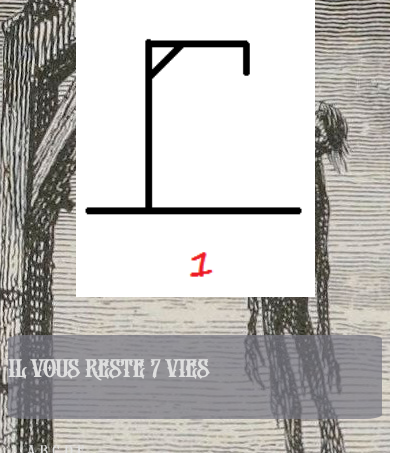
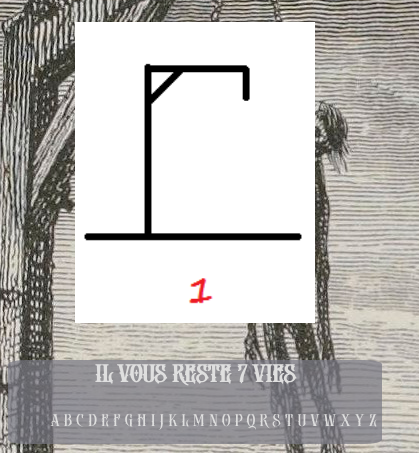
Before and after one commit to LeoBamCas/pendu, a plain HTML site: page index.html in a window 390 px wide. Shown: the part 111-564 px from the top of the page, 419 px wide, since content can reach past the window. Drawn offline with Linux system fonts and the light colour scheme.

Commit message:
disparition btnreload + responsive

```diff
--- a/script/script.js
+++ b/script/script.js
@@ -36,6 +36,8 @@ function start(){
     coeur.textContent = `il vous reste ${compteur} vies`;
     ronnie.pause();
     mort.pause();
+    btnReload.classList.remove('visible');
+    btnReload.classList.add('hidden');
 
 
 }
--- a/style/style.css
+++ b/style/style.css
@@ -128,9 +128,12 @@ h1{
     visibility: visible;
 }
 
-@media screen and (max-width: 450px) {
+@media screen and (max-width: 900px) {
     h1, h3{
         width: 60vw;
+    }
+    #titre{
+        margin-bottom: 3vh;
     }
     #topPart{
         flex-direction: column;
@@ -151,5 +154,16 @@ h1{
     }
     #checked{
         font-size: 2vh;
+        width: 100%;
+        margin-top: 0%;
+        text-align: center;
+    }
+    #vie{
+        padding: 1vh;
+
+    }
+    #coeur{
+        margin: 0%;
+        text-align: center;
     }
 }
```
